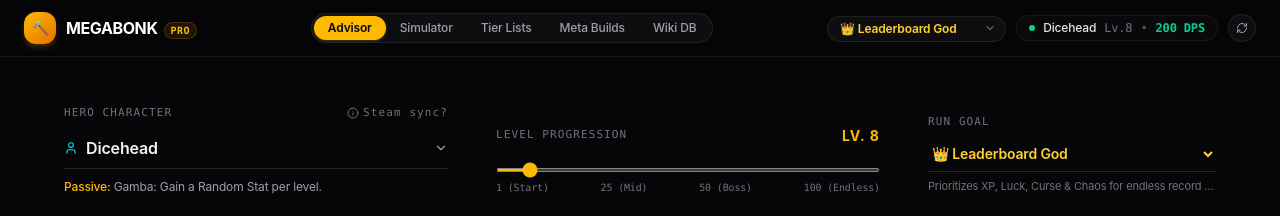
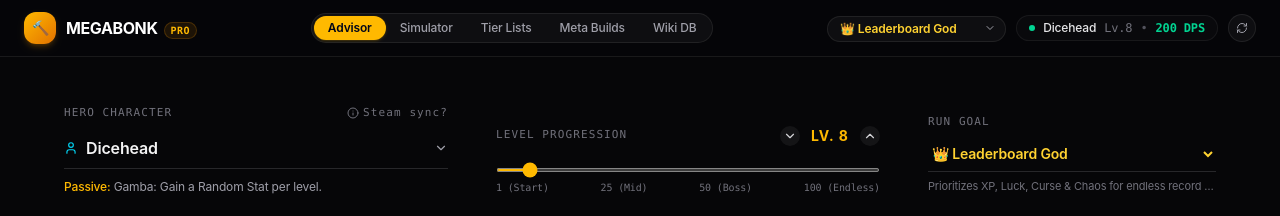
Before and after one commit to nckzvth/megabonk-build-optimizer, a React (Vite) app: page / in a window 1280 px wide. Shown: the top 216 px of the page. Built offline with nearby package versions, Linux system fonts and the light colour scheme.

Commit message:
Add singular level up/down steppers; auto-swap starter weapon on character change and remove duplicates

```diff
--- a/src/App.jsx
+++ b/src/App.jsx
@@ -6,7 +6,7 @@ import TierListsAndPriorities from './components/TierListsAndPriorities.jsx';
 import DatabaseExplorer from './components/DatabaseExplorer.jsx';
 import MetaBuilds from './components/MetaBuilds.jsx';
 import { calculateBuildStats } from './engine/optimizer.js';
-import { weaponMap, tomeMap, itemMap } from './data/megabonkData.js';
+import { characterMap, weaponMap, tomeMap, itemMap } from './data/megabonkData.js';
 
 export default function App() {
   const [activeTab, setActiveTab] = useState('advisor');
@@ -45,6 +45,42 @@ export default function App() {
     setTimeout(() => {
       setNotification(null);
     }, 3500);
+  };
+
+  // Change character: automatically swaps starter weapon and removes duplicates
+  const handleCharacterChange = (newCharName) => {
+    const oldCharObj = characterMap.get(character?.toLowerCase());
+    const oldStarter = oldCharObj?.startingWeapon;
+    const newCharObj = characterMap.get(newCharName?.toLowerCase());
+    const newStarter = newCharObj?.startingWeapon;
+
+    setCharacter(newCharName);
+
+    if (newStarter) {
+      setCurrentWeapons(prev => {
+        // Find existing level if newStarter was already equipped elsewhere in the build
+        const existingIdx = prev.findIndex(w => w.name.toLowerCase() === newStarter.toLowerCase());
+        const existingLevel = existingIdx !== -1 ? prev[existingIdx].level : (prev[0]?.level || 1);
+
+        // Auto-remove newStarter if already selected in the build to prevent duplicate weapons
+        let nonDuplicates = prev.filter(w => w.name.toLowerCase() !== newStarter.toLowerCase());
+
+        // If the first weapon was the old character's starter, replace it
+        if (oldStarter && nonDuplicates.length > 0 && nonDuplicates[0].name.toLowerCase() === oldStarter.toLowerCase()) {
+          nonDuplicates = nonDuplicates.slice(1);
+        } else if (nonDuplicates.length >= 4) {
+          // If all 4 slots are full, replace slot 0
+          nonDuplicates = nonDuplicates.slice(1);
+        }
+
+        // Equip new starter weapon in slot 0
+        return [{ name: newStarter, level: existingLevel }, ...nonDuplicates];
+      });
+
+      showToast(`Selected ${newCharName} • Equipped starter: ${newStarter}`);
+    } else {
+      showToast(`Selected ${newCharName}`);
+    }
   };
 
   // Apply upgrade selected from advisor
@@ -129,8 +165,7 @@ export default function App() {
   // Equip directly from Database
   const handleEquipDatabaseItem = (entry) => {
     if (entry.category === 'Character') {
-      setCharacter(entry.name);
-      showToast(`Selected Character: ${entry.name}!`);
+      handleCharacterChange(entry.name);
     } else if (entry.category === 'Weapon') {
       handleApplyUpgrade({ name: entry.name, type: 'weapon' });
     } else if (entry.category === 'Tome') {
@@ -171,7 +206,7 @@ export default function App() {
         {activeTab === 'advisor' && (
           <UpgradeAdvisor
             character={character}
-            setCharacter={setCharacter}
+            setCharacter={handleCharacterChange}
             level={level}
             setLevel={setLevel}
             purpose={purpose}
@@ -190,7 +225,7 @@ export default function App() {
         {activeTab === 'simulator' && (
           <BuildSimulator
             character={character}
-            setCharacter={setCharacter}
+            setCharacter={handleCharacterChange}
             level={level}
             setLevel={setLevel}
             currentWeapons={currentWeapons}
--- a/src/components/BuildSimulator.jsx
+++ b/src/components/BuildSimulator.jsx
@@ -14,6 +14,7 @@ import {
   Trash2,
   Sliders,
   ChevronDown,
+  ChevronUp,
   Info
 } from 'lucide-react';
 import { characters, weapons, tomes, items } from '../data/megabonkData.js';
@@ -158,9 +159,33 @@ export default function BuildSimulator({
               </div>
 
               <div>
-                <div className="flex justify-between text-[11px] text-zinc-400 uppercase font-mono mb-1">
+                <div className="flex items-center justify-between text-[11px] text-zinc-400 uppercase font-mono mb-1">
                   <span>Level Track</span>
-                  <span className="text-amber-400 font-bold">Lv. {level}</span>
+                  <div className="flex items-center gap-1.5 font-mono">
+                    <button
+                      type="button"
+                      onClick={() => setLevel(Math.max(1, level - 1))}
+                      disabled={level <= 1}
+                      className="w-5 h-5 rounded-full bg-white/[0.06] hover:bg-white/[0.15] active:scale-95 text-zinc-300 hover:text-white flex items-center justify-center transition-all disabled:opacity-20 disabled:cursor-not-allowed cursor-pointer"
+                      title="Level Down (-1)"
+                      aria-label="Level Down (-1)"
+                    >
+                      <ChevronDown className="w-3.5 h-3.5" />
+                    </button>
+                    <span className="text-amber-400 font-bold font-sans text-sm min-w-10 text-center">
+                      Lv. {level}
+                    </span>
+                    <button
+                      type="button"
+                      onClick={() => setLevel(Math.min(100, level + 1))}
+                      disabled={level >= 100}
+                      className="w-5 h-5 rounded-full bg-white/[0.06] hover:bg-white/[0.15] active:scale-95 text-zinc-300 hover:text-white flex items-center justify-center transition-all disabled:opacity-20 disabled:cursor-not-allowed cursor-pointer"
+                      title="Level Up (+1)"
+                      aria-label="Level Up (+1)"
+                    >
+                      <ChevronUp className="w-3.5 h-3.5" />
+                    </button>
+                  </div>
                 </div>
                 <input
                   type="range"
@@ -170,6 +195,12 @@ export default function BuildSimulator({
                   onChange={(e) => setLevel(parseInt(e.target.value))}
                   className="w-full accent-amber-400 cursor-pointer h-1 bg-zinc-800 rounded-full mt-2"
                 />
+                <div className="flex justify-between text-[10px] text-zinc-500 font-mono mt-1">
+                  <button onClick={() => setLevel(1)} className="hover:text-zinc-300 cursor-pointer">1 (Start)</button>
+                  <button onClick={() => setLevel(25)} className="hover:text-zinc-300 cursor-pointer">25 (Mid)</button>
+                  <button onClick={() => setLevel(50)} className="hover:text-zinc-300 cursor-pointer">50 (Boss)</button>
+                  <button onClick={() => setLevel(100)} className="hover:text-zinc-300 cursor-pointer">100 (Endless)</button>
+                </div>
               </div>
             </div>
 
--- a/src/components/UpgradeAdvisor.jsx
+++ b/src/components/UpgradeAdvisor.jsx
@@ -101,18 +101,9 @@ export default function UpgradeAdvisor({
 
   const { rankedOffers, bestChoice, runnerUpDiffPct, rerollAdvice } = evaluationResult;
 
-  // Handle Character Change: Auto-equip starting weapon if no weapons or new character
+  // Handle Character Change: Delegate to app-level handler which auto-equips starter weapon and cleans duplicates
   const handleCharacterChange = (newCharName) => {
     setCharacter(newCharName);
-    const charObj = characterMap.get(newCharName.toLowerCase());
-    if (charObj && charObj.startingWeapon && setCurrentWeapons) {
-      const existing = currentWeapons.find(w => w.name.toLowerCase() === charObj.startingWeapon.toLowerCase());
-      if (!existing && currentWeapons.length > 0) {
-        const updated = [...currentWeapons];
-        updated[0] = { name: charObj.startingWeapon, level: updated[0].level || 1 };
-        setCurrentWeapons(updated);
-      }
-    }
   };
 
   // Quick Roll Random Offers (simulate a level-up roll)
@@ -198,11 +189,35 @@ export default function UpgradeAdvisor({
           </div>
         </div>
 
-        {/* Level Slider */}
+        {/* Level Slider with Singular Steppers */}
         <div className="space-y-2 md:w-1/3">
           <div className="flex items-center justify-between text-[11px] font-mono uppercase tracking-widest text-zinc-500">
             <span>Level Progression</span>
-            <span className="text-amber-400 font-bold font-sans text-sm">Lv. {level}</span>
+            <div className="flex items-center gap-1.5 font-mono">
+              <button
+                type="button"
+                onClick={() => setLevel(Math.max(1, level - 1))}
+                disabled={level <= 1}
+                className="w-5 h-5 rounded-full bg-white/[0.06] hover:bg-white/[0.15] active:scale-95 text-zinc-300 hover:text-white flex items-center justify-center transition-all disabled:opacity-20 disabled:cursor-not-allowed cursor-pointer"
+                title="Level Down (-1)"
+                aria-label="Level Down (-1)"
+              >
+                <ChevronDown className="w-3.5 h-3.5" />
+              </button>
+              <span className="text-amber-400 font-bold font-sans text-sm min-w-12 text-center">
+                Lv. {level}
+              </span>
+              <button
+                type="button"
+                onClick={() => setLevel(Math.min(100, level + 1))}
+                disabled={level >= 100}
+                className="w-5 h-5 rounded-full bg-white/[0.06] hover:bg-white/[0.15] active:scale-95 text-zinc-300 hover:text-white flex items-center justify-center transition-all disabled:opacity-20 disabled:cursor-not-allowed cursor-pointer"
+                title="Level Up (+1)"
+                aria-label="Level Up (+1)"
+              >
+                <ChevronUp className="w-3.5 h-3.5" />
+              </button>
+            </div>
           </div>
           <input
             type="range"
```
